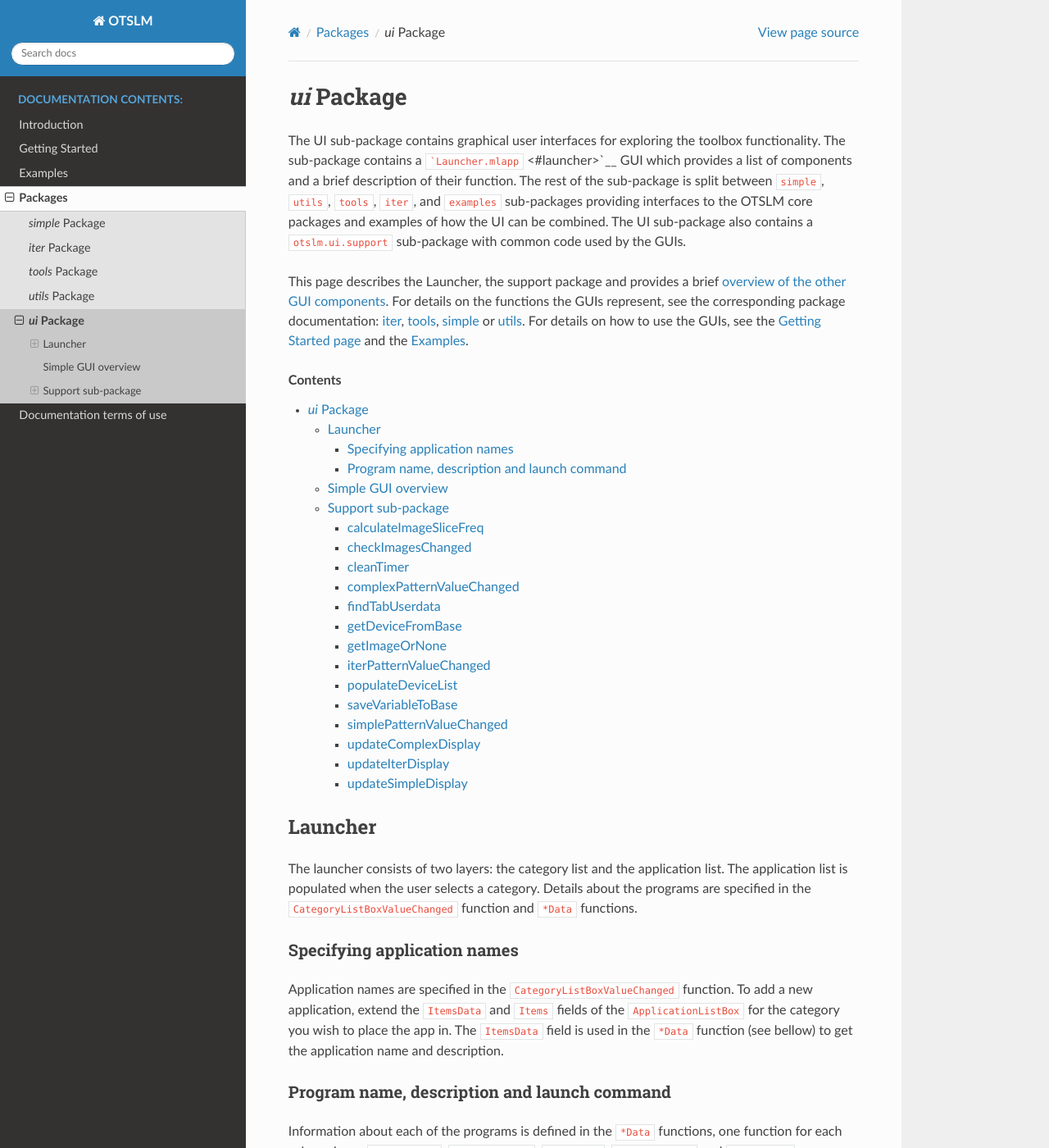
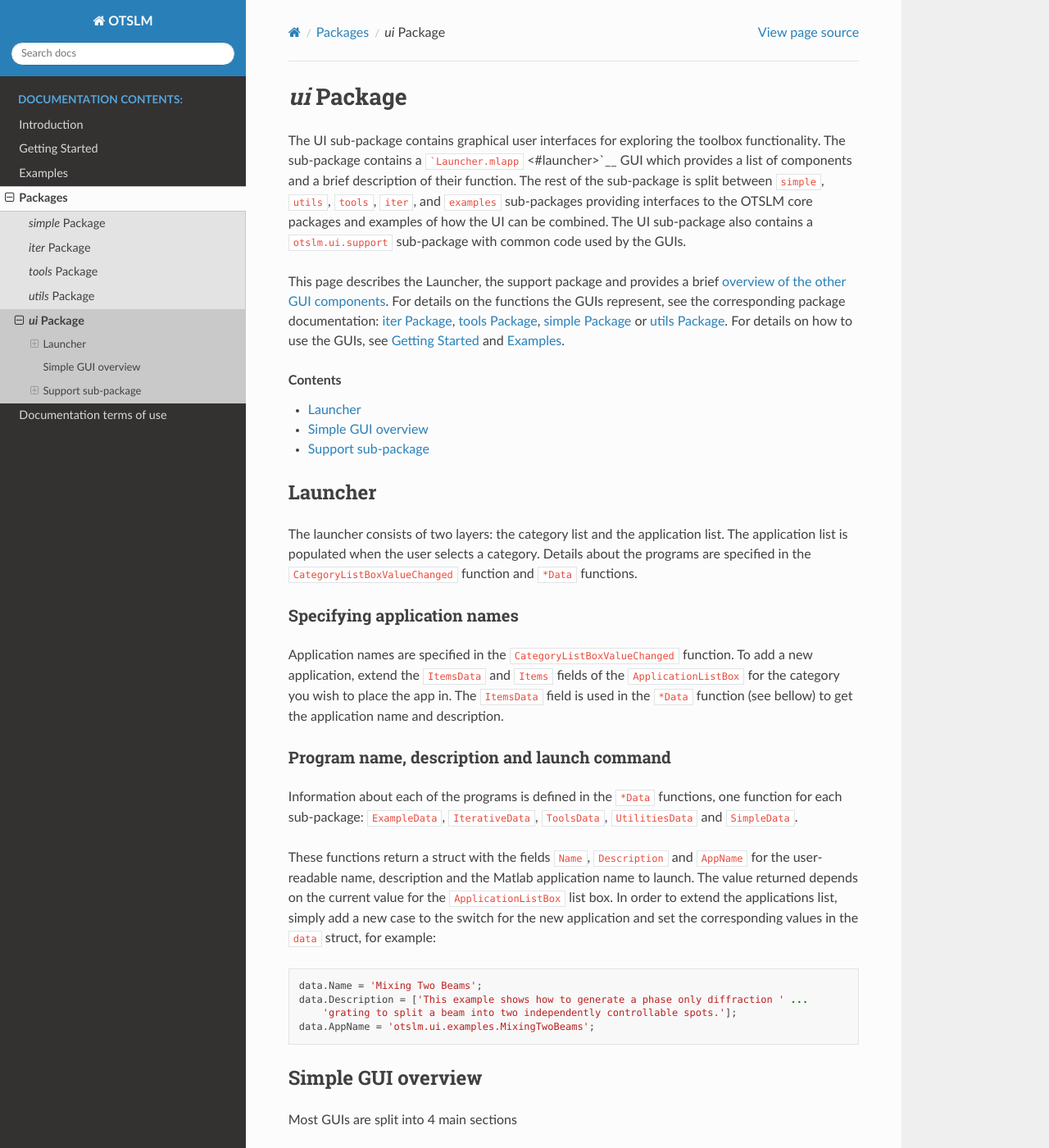
Before and after one commit to ilent2/otslm, a Sphinx documentation site: the page built from docs/Ui-Package.rst, in a window 1280 px wide and 1400 px high. Shown: the whole window at 82% size. Built offline with Sphinx 7.4.7 and the Read the Docs theme 2.0.0, drawn with Linux system fonts in a browser that asks for light colours; cross-references to code outside the pages are shown as plain code; some of the changed text lies outside the part shown.

Commit message:
Fixing layout on ui page

```diff
--- a/docs/Examples.rst
+++ b/docs/Examples.rst
@@ -1,3 +1,5 @@
+
+.. _examples:
 
 ########
 Examples
--- a/docs/Getting-Started.rst
+++ b/docs/Getting-Started.rst
@@ -1,3 +1,6 @@
+
+.. _getting-started:
+
 ###############
 Getting Started
 ###############
--- a/docs/Ui-Package.rst
+++ b/docs/Ui-Package.rst
@@ -1,3 +1,5 @@
+
+.. _ui-package:
 
 ############
 `ui` Package
@@ -16,15 +18,14 @@
 This page describes the Launcher, the support package and provides a
 brief `overview of the other GUI components <#simple-gui-overview>`__.
 For details on the functions the GUIs represent, see the corresponding
-package documentation: `iter <Iter-Package>`__,
-`tools <Tools-Package>`__, `simple <Simple-Package>`__ or
-`utils <Utils-Package>`__. For details on how to use the GUIs, see the
-`Getting Started
-page <Getting-Started#exploring-the-toolbox-with-the-gui>`__ and the
-`Examples <Examples>`__.
+package documentation: :ref:`iter-package`, :ref:`tools-package`,
+:ref:`simple-package` or :ref:`utils-package`.
+For details on how to use the GUIs, see :ref:`getting-started`
+and :ref:`examples`.
 
-.. contents::
-   :depth: 3
+.. contents:: Contents
+   :depth: 1
+   :local:
 ..
 
 Launcher
@@ -74,12 +75,12 @@
 .. figure:: images/uiPackage/simpleOverview.png
    :alt: overview of ui.simple.linear
 
-   overview of ui.simple.linear
-
-1. Output variable name
-2. Size of pattern (mostly used on ``ui.simple.*`` GUIs)
-3. Controls for the method
-4. Pattern preview window
+   Overview of `ui.simple.linear` graphical user interface.
+   The layout consists of:
+   (1) Output variable name;
+   (2) Size of pattern (mostly used on ``ui.simple.*`` GUIs);
+   (3) Controls for the method; and
+   (4) Pattern preview window.
 
 When the window launches it will search the base workspace for variables
 names and ``otslm.utils.Showable`` devices which can be used for
```
Also changed, not shown: other parts of docs/Ui-Package.rst (+5 -0 lines).
